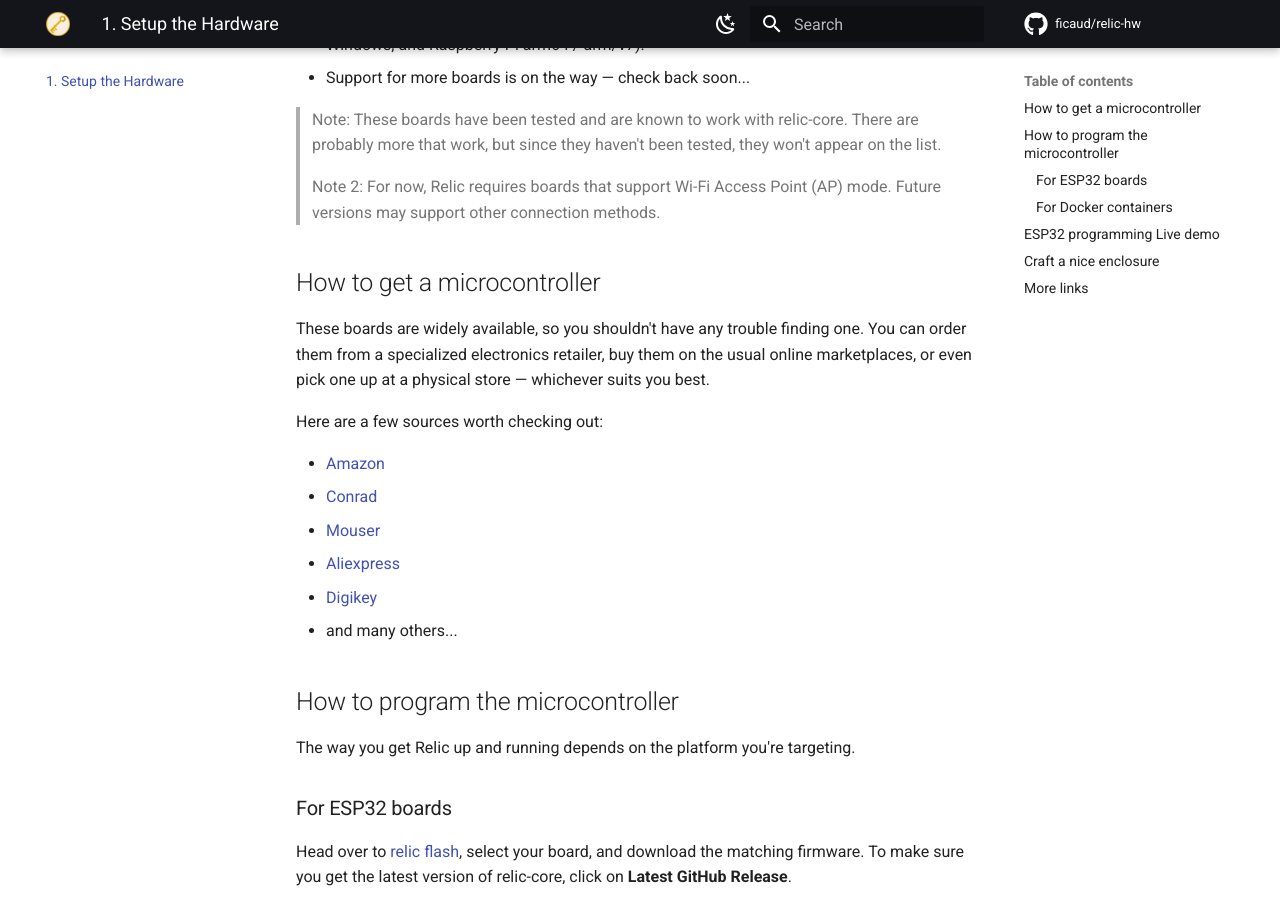
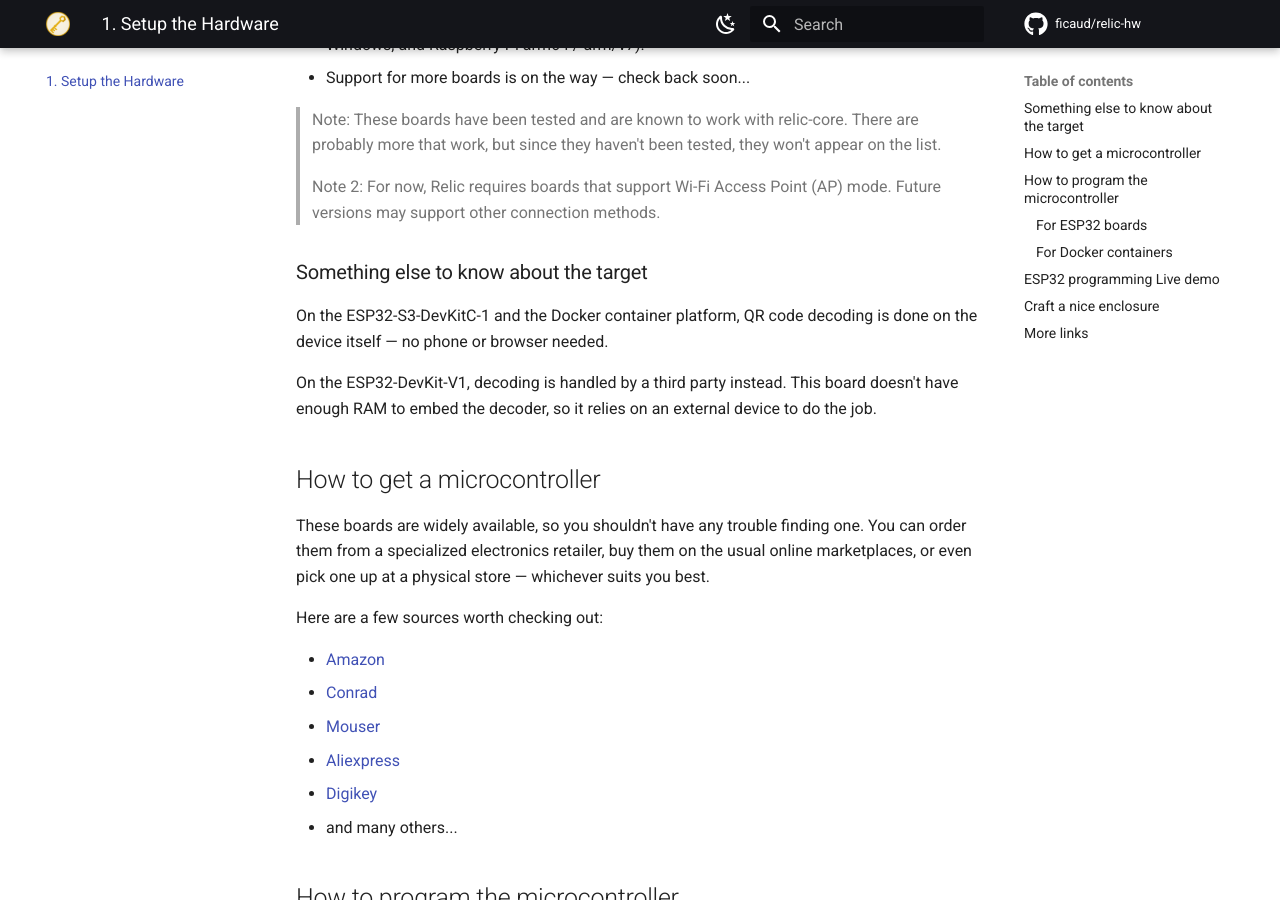
Before and after one commit to ficaud/horcrux-hw, an MkDocs documentation site: the page built from docs/1_setup-hardware.md, in a window 1280 px wide and 900 px high, scrolled down 372 px. Built offline with MkDocs 1.6.1 and Material for MkDocs 9.7.7, drawn with Linux system fonts in a browser that asks for light colours; comment, search, counter and statistics services are not loaded; the version menu is left out.

Commit message:
added(1_setup-hardware): precision about how the qrcode decode is managed
Closes issue #4

```diff
--- a/docs/1_setup-hardware.md
+++ b/docs/1_setup-hardware.md
@@ -12,6 +12,12 @@ The following boards are currently supported:
 > Note: These boards have been tested and are known to work with relic-core. There are probably more that work, but since they haven't been tested, they won't appear on the list.
 
 > Note 2: For now, Relic requires boards that support Wi-Fi Access Point (AP) mode. Future versions may support other connection methods.
+
+### Something else to know about the target
+
+On the ESP32-S3-DevKitC-1 and the Docker container platform, QR code decoding is done on the device itself — no phone or browser needed.
+
+On the ESP32-DevKit-V1, decoding is handled by a third party instead. This board doesn't have enough RAM to embed the decoder, so it relies on an external device to do the job.
 
 ## How to get a microcontroller
 
```
